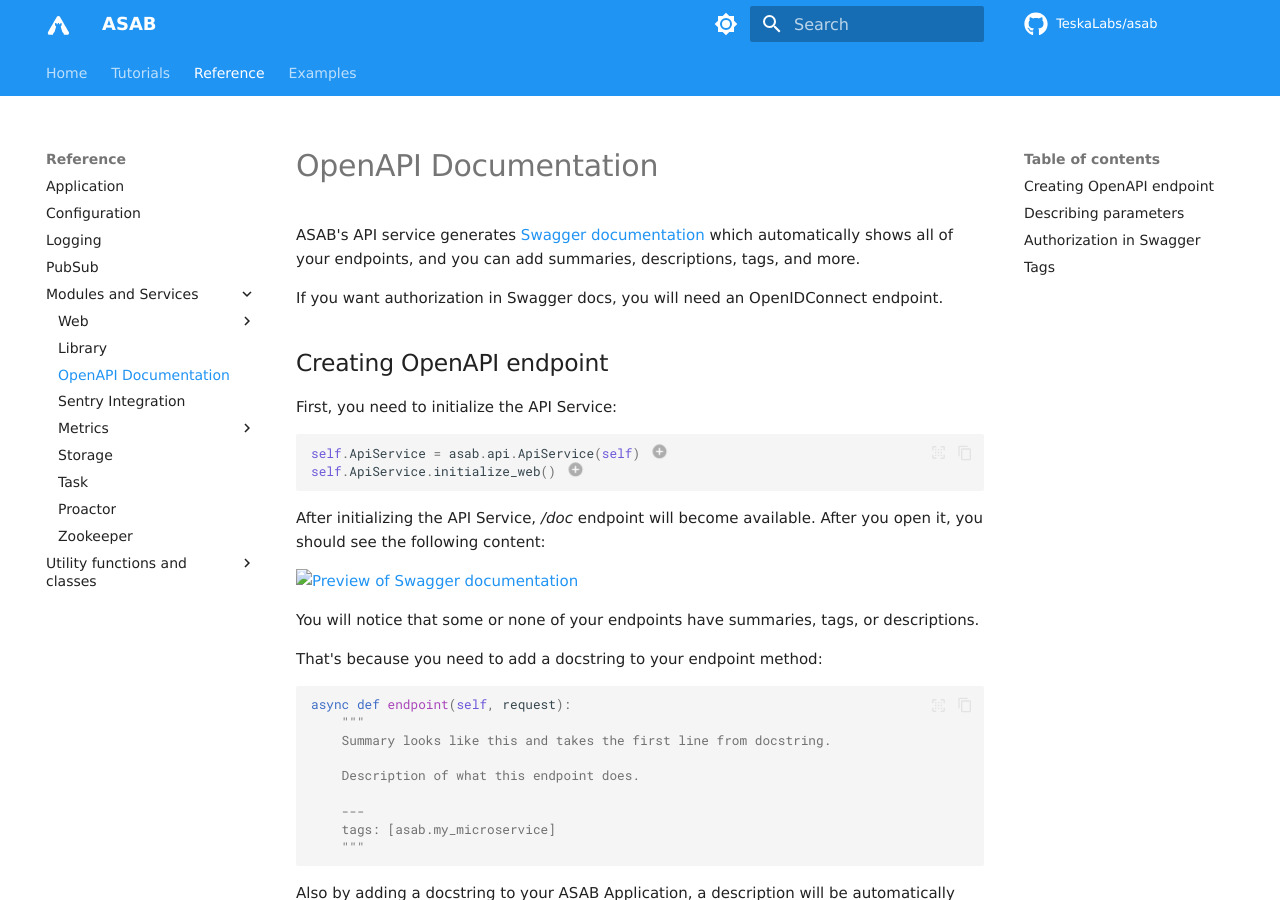
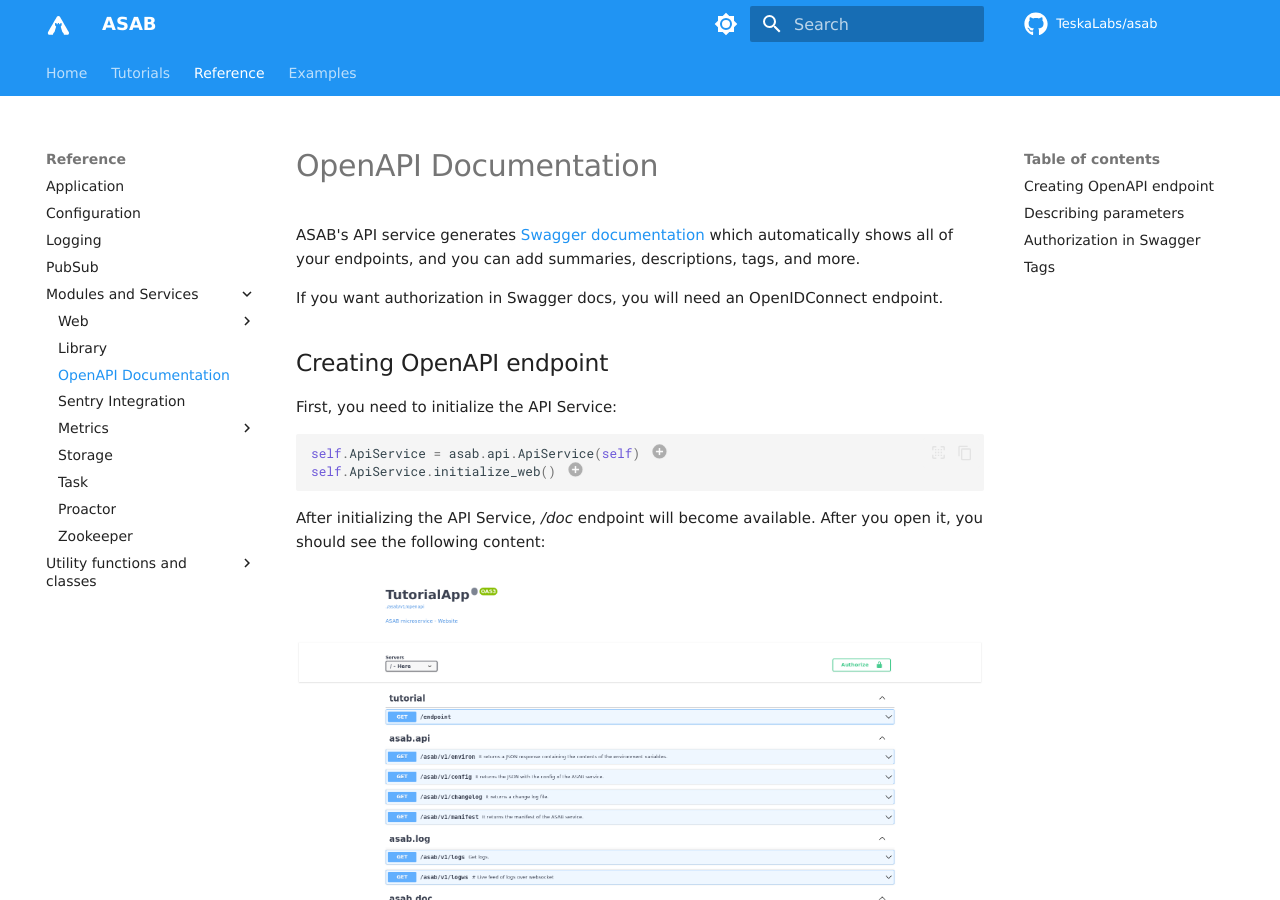
Before and after one commit to TeskaLabs/asab, an MkDocs documentation site: the page built from docs/reference/services/web/rest_api_docs.md, in a window 1280 px wide and 900 px high. Built offline with MkDocs 1.6.1 and Material for MkDocs 9.7.7, drawn with Linux system fonts in a browser that asks for light colours; some web fonts are replaced; comment, search, counter and statistics services are not loaded.

Commit message:
Fix images

````diff
--- a/docs/reference/services/web/rest_api_docs.md
+++ b/docs/reference/services/web/rest_api_docs.md
@@ -19,7 +19,7 @@
 
 After initializing the API Service, */doc* endpoint will become available. After you open it, you should see the following content:
 
-![Preview of Swagger documentation](../../images/rest-api-docs/1-preview.png)
+![Preview of Swagger documentation](../../../images/rest-api-docs/1-preview.png)
 
 You will notice that some or none of your endpoints have summaries, tags, or descriptions.
 
@@ -48,7 +48,7 @@
 	<marquee>The description supports HTML tags</marquee>
 	"""
 ```
-![Preview of Swagger documentation with docstrings](../../images/rest-api-docs/2-preview-with-docs.png)
+![Preview of Swagger documentation with docstrings](../../../images/rest-api-docs/2-preview-with-docs.png)
 
 ## Describing parameters
 
@@ -96,7 +96,7 @@
 scopes=read,write
 ```
 
-To set up endpoint authorization, you can use [this example](../../examples/web-authz-userinfo).
+To set up endpoint authorization, you can use [this example](../../../examples/web-authz-userinfo).
 
 For the authorization bearer token to be added to the request, a scope is needed to be put into the security parameter in a docstring.
 It does not matter what it is called or if it exists, but it needs to be included.
@@ -118,7 +118,7 @@
 
 After setting up Authorization, a green `Authorize` button should appear in the Swagger docs. After you click on it, you should see the following content:
 
-![Authorization of Swagger documentation](../../images/rest-api-docs/3-authorization.png)
+![Authorization of Swagger documentation](../../../images/rest-api-docs/3-authorization.png)
 
 
 ## Tags
@@ -154,8 +154,8 @@
 
 === "`module_name`"
 	All tags without a custom name are displayed with the name of the **module** where the handler is defined.
-	![Authorization of Swagger documentation](../../images/rest-api-docs/4-module.png)
+	![Authorization of Swagger documentation](../../../images/rest-api-docs/4-module.png)
 
 === "`class_name`"
 	All tags without a custom name are displayed with the name of the **class** where the handler is defined.
-	![Authorization of Swagger documentation](../../images/rest-api-docs/5-class.png)
+	![Authorization of Swagger documentation](../../../images/rest-api-docs/5-class.png)
````
